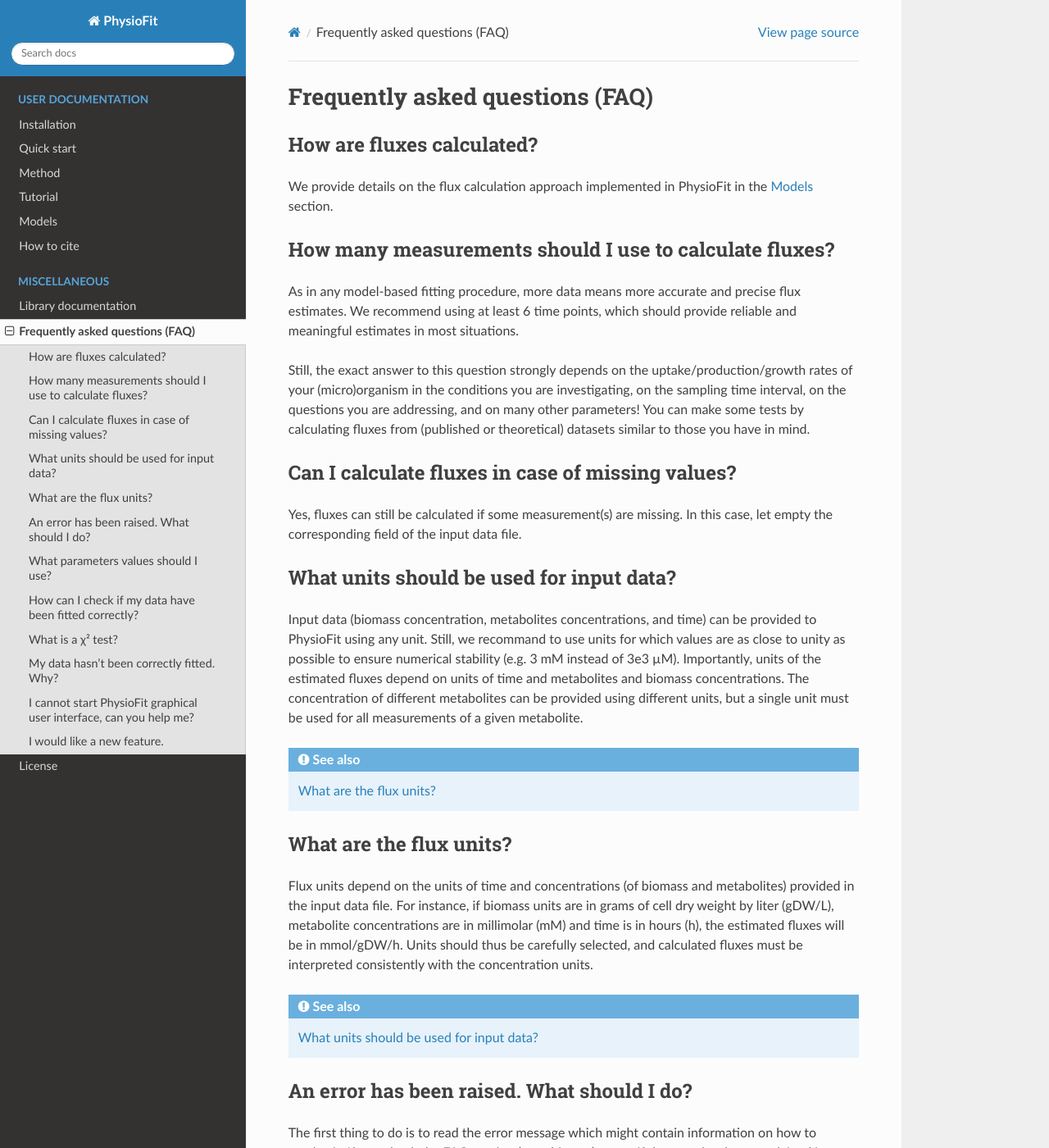
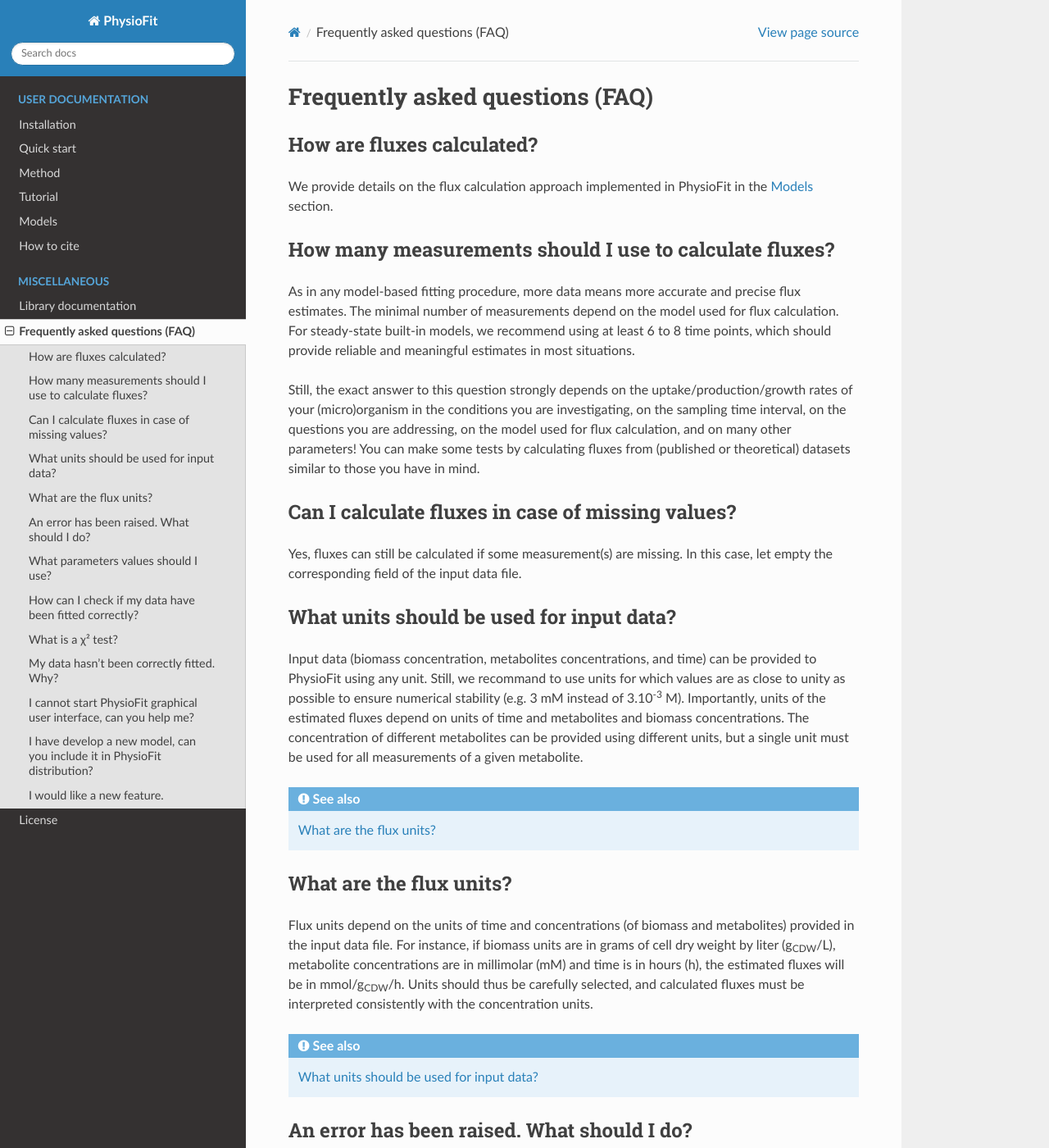
Before and after one commit to MetaSys-LISBP/PhysioFit, a Sphinx documentation site: the page built from docs/faq.rst, in a window 1280 px wide and 1400 px high. Shown: the whole window at 82% size. Built offline with Sphinx 7.4.7 and the Read the Docs theme 2.0.0, drawn with Linux system fonts in a browser that asks for light colours; some of the changed text lies outside the part shown.

Commit message:
update doc

```diff
--- a/docs/faq.rst
+++ b/docs/faq.rst
@@ -9,11 +9,11 @@
 How many measurements should I use to calculate fluxes?
 ------------------------------------------------------------------
 
-As in any model-based fitting procedure, more data means more accurate and precise flux estimates. We recommend using
-at least 6 time points, which should provide reliable and meaningful estimates in most situations.
+As in any model-based fitting procedure, more data means more accurate and precise flux estimates. The minimal number of measurements depend on the model used for flux calculation. For steady-state built-in models, we recommend using
+at least 6 to 8 time points, which should provide reliable and meaningful estimates in most situations.
 
 Still, the exact answer to this question strongly depends on the uptake/production/growth rates of your (micro)organism
-in the conditions you are investigating, on the sampling time interval, on the questions you are addressing, and on
+in the conditions you are investigating, on the sampling time interval, on the questions you are addressing, on the model used for flux calculation, and on
 many other parameters! You can make some tests by calculating fluxes from (published or theoretical) datasets similar
 to those you have in mind.
 
@@ -30,7 +30,7 @@
 
 Input data (biomass concentration, metabolites concentrations, and time) can be provided to PhysioFit using any unit.
 Still, we recommand to use units for which values are as close to unity as possible to ensure numerical stability (e.g.
-3 mM instead of 3e3 µM). Importantly, units of the estimated fluxes depend on units of time and metabolites and biomass
+3 mM instead of 3.10\ :sup:`-3` M). Importantly, units of the estimated fluxes depend on units of time and metabolites and biomass
 concentrations. The concentration of different metabolites can be provided using different units, but a single unit
 must be used for all measurements of a given metabolite.
 
@@ -42,8 +42,8 @@
 ------------------------
 
 Flux units depend on the units of time and concentrations (of biomass and metabolites) provided in the input
-data file. For instance, if biomass units are in grams of cell dry weight by liter (gDW/L), metabolite concentrations are in millimolar (mM) and time is
-in hours (h), the estimated fluxes will be in mmol/gDW/h. Units should thus be carefully selected, and calculated fluxes must be interpreted consistently with the concentration units.
+data file. For instance, if biomass units are in grams of cell dry weight by liter (g\ :sub:`CDW`/L), metabolite concentrations are in millimolar (mM) and time is
+in hours (h), the estimated fluxes will be in mmol/g\ :sub:`CDW`/h. Units should thus be carefully selected, and calculated fluxes must be interpreted consistently with the concentration units.
 
 .. seealso:: :ref:`conc units`
 
@@ -88,10 +88,17 @@
 
 A possible reason to explain a bad fit is that standard deviations on measurements (concentration biomass and metabolites) is under-estimated, thereby making the χ² test too stringent. In this case, plots of measured and fitted data should be in agreement. Reliable estimated of standard deviation on measurements must be provided to PhysioFit (have a look to the :doc:`usage` section to see how to check and adjust this parameter).
 
-Another possible reason to explain a bad fit is that a key asumption of the flux calculation method is not respected. Typically, cells might not be strictly in metabolic steady-state, i.e. with constant fluxes during the whole experiment. If this key asumption does not occur (e.g. cells are continuously adapting to their environment and fluxes change over time), PhysioFit will not be able to fit the data satisfactorily. In this case, evaluate wether the deviation is significant or not (e.g. based on the detailed χ² statistics or on the plot of fitted vs measured data), and evaluate the potential biases that would be introduced by interpreting (or not) these flux values.
+Another possible reason to explain a bad fit is that a key asumption of the flux calculation method is not respected. For instance,
+if you use a steady-state model shipped with PhysioFit, cells might not be strictly in metabolic steady-state, i.e. with
+constant fluxes during the whole experiment. If this key asumption does not occur (e.g. cells are continuously adapting
+to their environment and fluxes change over time), PhysioFit will not be able to fit the data satisfactorily. In this case,
+evaluate wether the deviation is significant or not (e.g. based on the detailed χ² statistics or on the plot of fitted vs
+measured data), and evaluate the potential biases that would be introduced by interpreting (or not) these flux values.
 
 In rare situations, it may also be because some parameters have to be tweaked to
-help PhysioFit fitting the measurements, which results in obviously aberrant fits (e.g. with flat time-course profiles for all metabolites). This might happen for instance if some measurements are provided in units far from unity (e.g. 1e-5 M instead of 10 µM). If this situation happens, we suggest modifying the initial values of fluxes, or changing the units of input data, and re-run the flux calculation. For more info on the run parameters and how they may affect the fitting process,
+help PhysioFit fitting the measurements, which results in obviously aberrant fits (e.g. with flat
+time-course profiles for all metabolites). This might happen for instance if some measurements are
+provided in units far from unity (e.g. 1.10\ :sup:`-5` M instead of 10 µM). If this situation happens, we suggest modifying the initial values of fluxes, or changing the units of input data, and re-run the flux calculation. For more info on the run parameters and how they may affect the fitting process,
 please refer to section :ref:`physiofit parameters`.
 
 If you believe the problem is in PhysioFit, we would greatly appreciate
@@ -119,6 +126,12 @@
      told you so, then you probably have found a bug! We would greatly appreciate
      if you could open a new issue on our `issue tracker  <https://github.com/MetaSys-LISBP/PhysioFit/issues>`_.
 
+I have develop a new model, can you include it in PhysioFit distribution?
+------------------------------------------------------------------
+
+If you have developed a new flux model, we would be happy to include it in PhysioFit! Open a new issue on our `issue tracker  <https://github.com/MetaSys-LISBP/PhysioFit/issues>`_,
+and let's discuss about your model and how we could include it! :)
+
 I would like a new feature.
 ------------------------------------------------------------------
 
--- a/docs/models.rst
+++ b/docs/models.rst
@@ -416,3 +416,7 @@
 
 You can now launch PhysioFit's GUI, load a data file corresponding to the new model, select the model, and run flux calculation. In case of errors,
 have a look to the error message and correct the code.
+
+.. note:: We would be happy to broaden the types of models shipped with PhysioFit. If you have developed a new model, it might be
+          usefull and valuable to the fluxomics community! Please, keep in touch with us to discuss on the model and see if we can include your
+          model in the built-in models shipped with PhysioFit! :)
```
